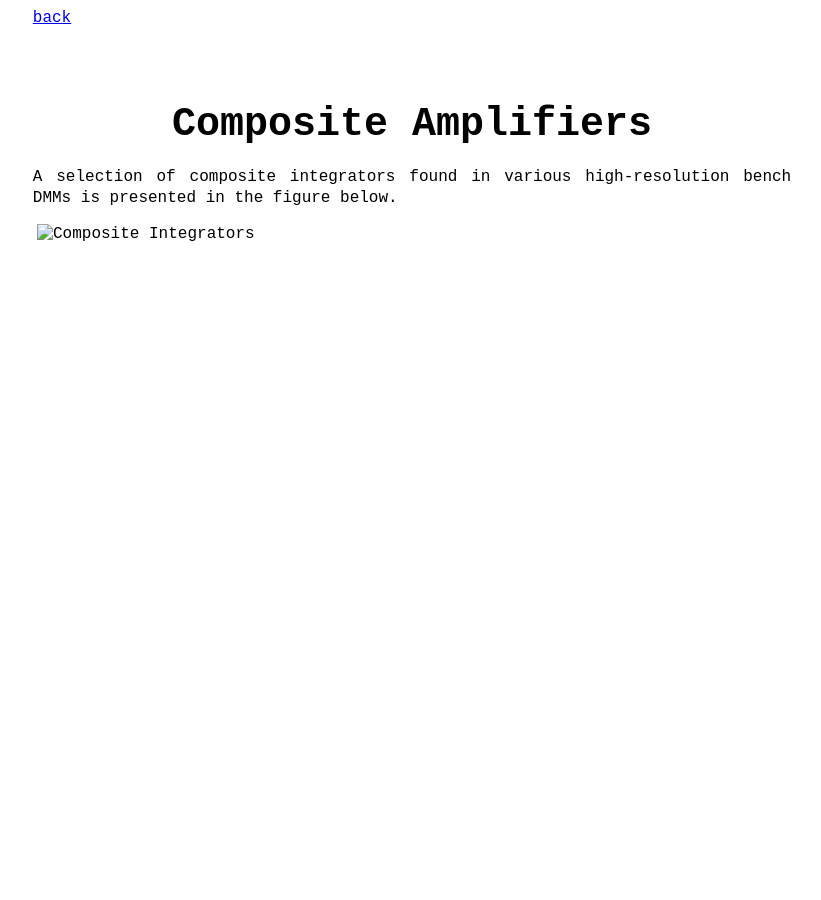
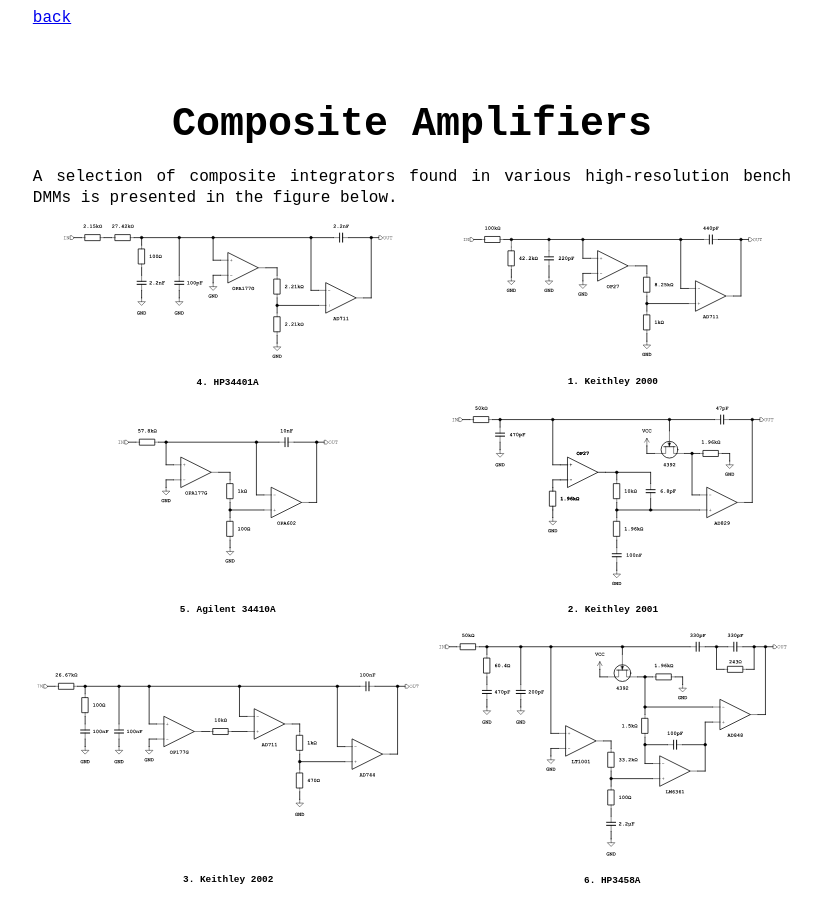
Before and after one commit to NNNILabs/NNNILabs.github.io, a Jekyll site: the page built from _posts/2025-06-18-Composite-Integrators.md, in a window 1280 px wide. Shown: the whole page, without its empty margins (228-1049 px from the left). Built offline with Jekyll 4.4.1, drawn with Linux system fonts in a browser that asks for light colours.

Commit message:
Update 2025-06-18-Composite-Integrators.md

```diff
--- a/_posts/2025-06-18-Composite-Integrators.md
+++ b/_posts/2025-06-18-Composite-Integrators.md
@@ -8,4 +8,4 @@
 
 A selection of composite integrators found in various high-resolution bench DMMs is presented in the figure below.
 
-![Composite Integrators](/assets/img/Composite_Amplifiers/Composite_Integrators.svg)
+![Composite Integrators](/assets/img/Composite_Integrators/Composite_Integrators.svg)
```
